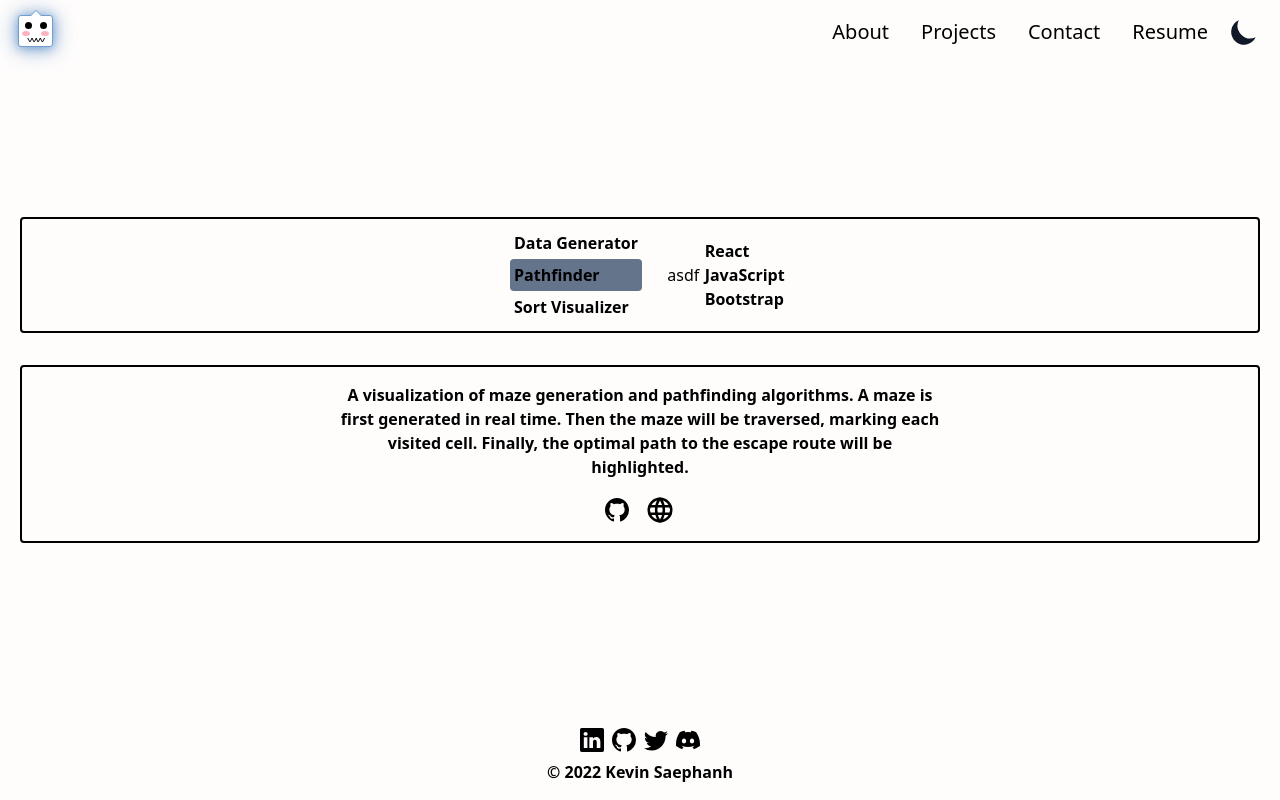
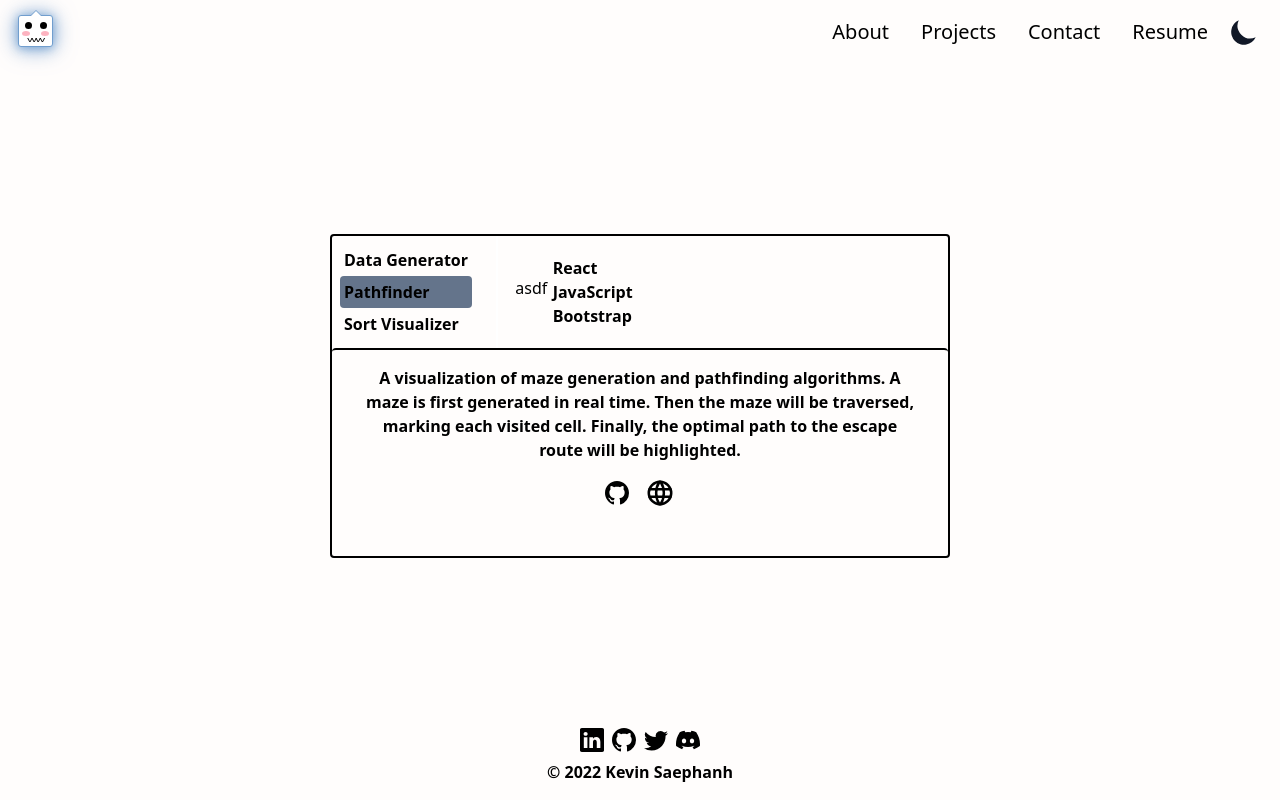
Before and after one commit to KevinSaephanh/portfolio, a Next.js app: page /projects in a window 1280 px wide. Built offline with nearby package versions, Linux system fonts and the light colour scheme.

Commit message:
Add borders to projects

```diff
--- a/src/pages/projects.tsx
+++ b/src/pages/projects.tsx
@@ -38,10 +38,10 @@ const Projects: NextPage = () => {
   const [active, setActive] = React.useState(1);
 
   return (
-    <>
-      <section className='flex-center flex-col md:flex-row mb-4 md:mb-8 themed-border'>
-        <article className='flex flex-row mb-4 md:mb-0 md:flex-col p-2'>
-          <ul>
+    <div className='md:w-2/3 lg:w-2/4 md:mx-auto themed-border'>
+      <section className='flex flex-col md:flex-row'>
+        <article className='flex-center pr-4 border-r-2 border-white'>
+          <ul className='flex flex-row mb-4 md:mb-0 md:flex-col p-2'>
             {projects.map((p, key) => (
               <li
                 key={key}
@@ -67,8 +67,8 @@ const Projects: NextPage = () => {
           </ul>
         </article>
       </section>
-      <section className='flex-center flex-col mb-4 md:mb-8 themed-border p-4'>
-        <article className='flex-center md:w-2/4 md:mx-auto mb-4'>
+      <section className='flex-center flex-col mb-4 md:mb-8 p-4 rounded border-t-2 border-black dark:border-slate-100'>
+        <article className='flex-center px-4 md:mx-auto mb-4'>
           <span className='text-center'>{projects[active].desc}</span>
         </article>
         <article className='flex-center'>
@@ -90,7 +90,7 @@ const Projects: NextPage = () => {
           </a>
         </article>
       </section>
-    </>
+    </div>
   );
 };
 
```
